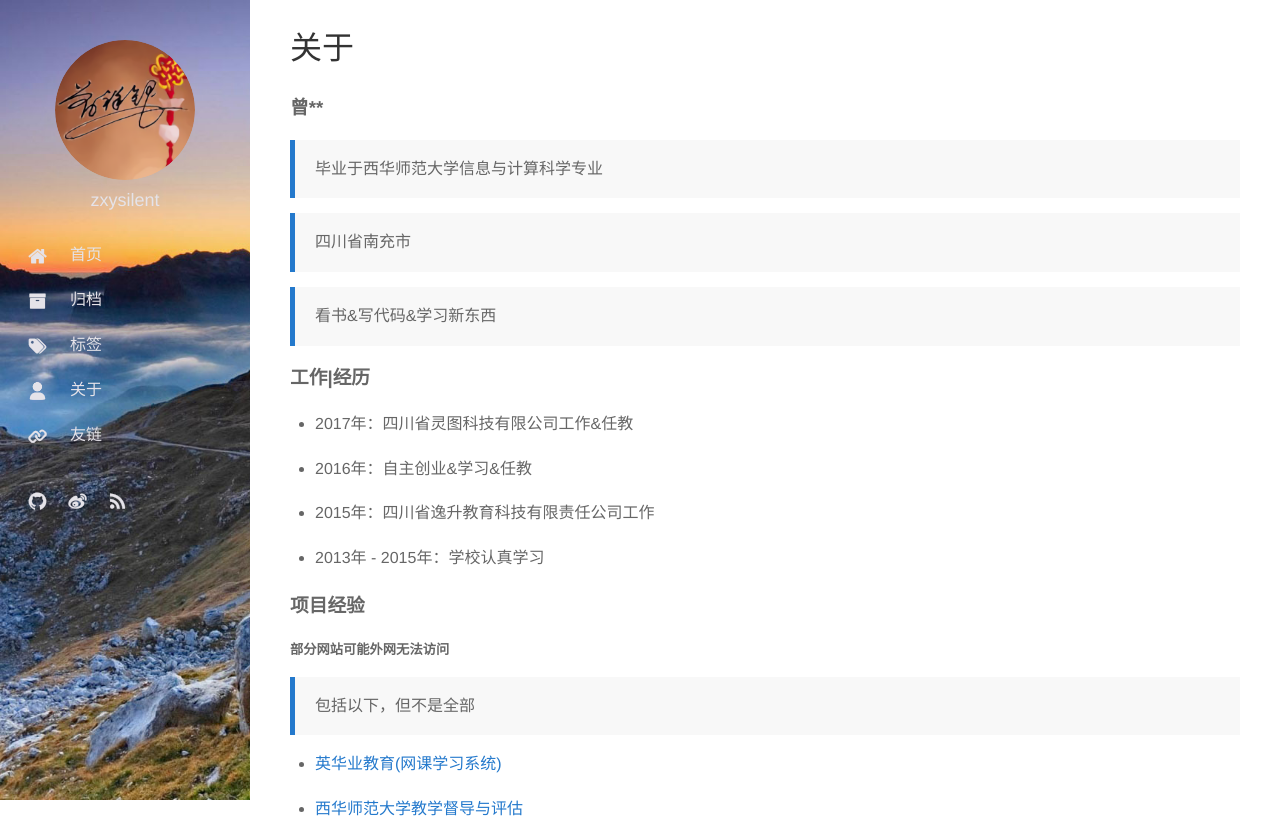
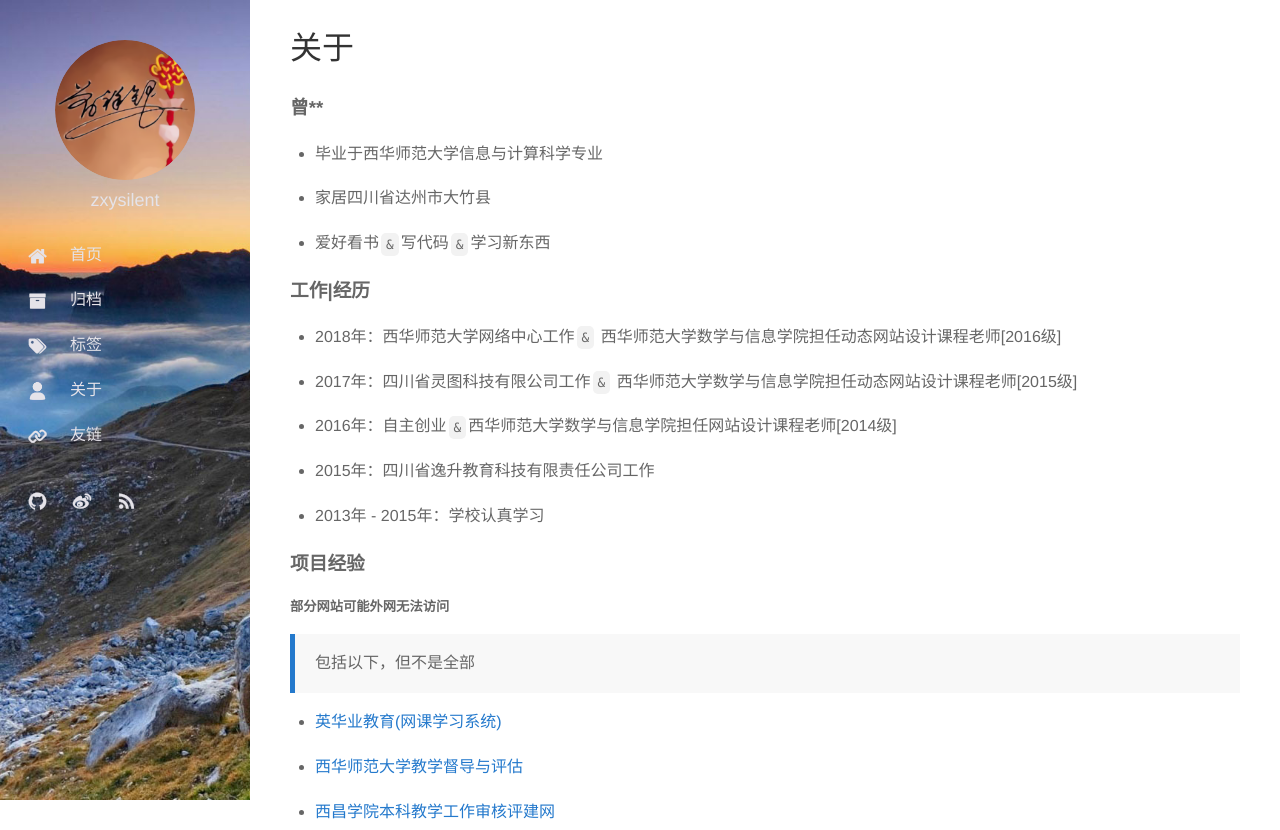
Before and after one commit to zxysilent/zxysilent.github.io, a plain HTML site: page index.html in a window 1280 px wide. Shown: the top 830 px of the page. Drawn offline with Linux system fonts and the light colour scheme; some packages are replaced by stand-ins of ours; a script that the page names is missing.

Commit message:
完善信息

```diff
--- a/index.html
+++ b/index.html
@@ -17,40 +17,26 @@
 				</div>
 				<ul class="buttons">
 					<li>
-                        <a target="_blank" href="https://blog.zxysilent.com/" title="首页"
-                            ><i class="iconfont icon-home"></i><span>首页</span></a
-                        >
+						<a target="_blank" href="https://blog.zxysilent.com/" title="首页"><i class="iconfont icon-home"></i><span>首页</span></a>
 					</li>
 					<li>
-                        <a target="_blank" href="https://blog.zxysilent.com/archives/" title="归档"
-                            ><i class="iconfont icon-archive"></i><span>归档</span></a
-                        >
+						<a target="_blank" href="https://blog.zxysilent.com/archives/" title="归档"><i class="iconfont icon-archive"></i><span>归档</span></a>
 					</li>
 					<li>
-                        <a target="_blank" href="https://blog.zxysilent.com/tags" title="标签"
-                            ><i class="iconfont icon-tags"></i><span>标签</span></a
-                        >
+						<a target="_blank" href="https://blog.zxysilent.com/tags" title="标签"><i class="iconfont icon-tags"></i><span>标签</span></a>
 					</li>
 					<li>
-                        <a target="_blank" href="https://blog.zxysilent.com/about" title="关于"
-                            ><i class="iconfont icon-user"></i><span>关于</span></a
-                        >
+						<a target="_blank" href="https://blog.zxysilent.com/about" title="关于"><i class="iconfont icon-user"></i><span>关于</span></a>
 					</li>
 					<li>
-                        <a target="_blank" href="https://blog.zxysilent.com/links" title="友链"
-                            ><i class="iconfont icon-link"></i><span>友链</span></a
-                        >
+						<a target="_blank" href="https://blog.zxysilent.com/links" title="友链"><i class="iconfont icon-link"></i><span>友链</span></a>
 					</li>
 				</ul>
 				<ul class="buttons">
 					<li>
-                        <a class="inline" rel="nofollow" target="_blank" href="https://github.com/zxysilent"
-                            ><i class="iconfont icon-github-v" title="GitHub"></i></a
-                        ><a class="inline" rel="nofollow" target="_blank" href="https://weibo.com/u/2909680165"
-                            ><i class="iconfont icon-weibo" title="weibo"></i></a
-                        ><a class="inline" href="https://blog.zxysilent.com/rss.html"
-                            ><i class="iconfont icon-rss-v" title="RSS"></i
-                        ></a>
+						<a class="inline" rel="nofollow" target="_blank" href="https://github.com/zxysilent"><i class="iconfont icon-github-v" title="GitHub"></i></a>
+						<a class="inline" rel="nofollow" target="_blank" href="https://weibo.com/u/2909680165"><i class="iconfont icon-weibo" title="weibo"></i></a>
+						<a class="inline" href="https://blog.zxysilent.com/rss.html"><i class="iconfont icon-rss-v" title="RSS"></i></a>
 					</li>
 				</ul>
 			</div>
@@ -66,19 +52,30 @@
 				<h1 class="title">关于</h1>
 				<div class="entry-content">
 					<h3 id="-">曾**</h3>
-                    <blockquote>
-                        <p>毕业于西华师范大学信息与计算科学专业</p>
-                    </blockquote>
-                    <blockquote>
-                        <p>四川省南充市</p>
-                    </blockquote>
-                    <blockquote>
-                        <p>看书&amp;写代码&amp;学习新东西</p>
-                    </blockquote>
+					<ul>
+						<li><p>毕业于西华师范大学信息与计算科学专业</p></li>
+						<li><p>家居四川省达州市大竹县</p></li>
+						<li><p>爱好看书<code>&amp;</code>写代码<code>&amp;</code>学习新东西</p></li>
+					</ul>
 					<h3 id="-">工作|经历</h3>
 					<ul>
-                        <li><p>2017年：四川省灵图科技有限公司工作&amp;任教</p></li>
-                        <li><p>2016年：自主创业&amp;学习&amp;任教</p></li>
+						<li>
+							<p>
+								2018年：西华师范大学网络中心工作<code>&amp;</code>
+								西华师范大学数学与信息学院担任动态网站设计课程老师[2016级]
+							</p>
+						</li>
+						<li>
+							<p>
+								2017年：四川省灵图科技有限公司工作<code>&amp;</code>
+								西华师范大学数学与信息学院担任动态网站设计课程老师[2015级]
+							</p>
+						</li>
+						<li>
+							<p>
+								2016年：自主创业<code>&amp;</code>西华师范大学数学与信息学院担任网站设计课程老师[2014级]
+							</p>
+						</li>
 						<li><p>2015年：四川省逸升教育科技有限责任公司工作</p></li>
 						<li><p>2013年 - 2015年：学校认真学习</p></li>
 					</ul>
@@ -99,9 +96,7 @@
 						</li>
 						<li>
 							<p>
-                                <a target="_blank" href="http://bkpj.xcc.edu.cn:8080/"
-                                    >西昌学院本科教学工作审核评建支撑材料网</a
-                                >
+								<a target="_blank" href="http://bkpj.xcc.edu.cn:8080/">西昌学院本科教学工作审核评建支撑材料网</a>
 							</p>
 						</li>
 						<li>
@@ -109,9 +104,7 @@
 						</li>
 						<li>
 							<p>
-                                <a target="_blank" href="http://doc.kc.zxysilent.com/go-web-dev/356028"
-                                    >网站开发教程[go mysql]</a
-                                >
+								<a target="_blank" href="http://doc.kc.zxysilent.com/go-web-dev/356028">网站开发教程[go mysql]</a>
 							</p>
 						</li>
 						<li>
@@ -135,9 +128,7 @@
 						</li>
 						<li>
 							<p>
-                                <a target="_blank" href="http://fgmdb.cwnu.edu.cn/"
-                                    >西华师范大学发展规划与目标管理督查办公室</a
-                                >
+								<a target="_blank" href="http://fgmdb.cwnu.edu.cn/">西华师范大学发展规划与目标管理督查办公室</a>
 							</p>
 						</li>
 						<li>
@@ -145,53 +136,41 @@
 						</li>
 						<li>
 							<p>
-                                <a target="_blank" href="http://doc.kc.zxysilent.com/ja/208236"
-                                    >网站开发教程[nodejs mysql]</a
-                                >
+								<a target="_blank" href="http://doc.kc.zxysilent.com/ja/208236">网站开发教程[nodejs mysql]</a>
 							</p>
 						</li>
 						<li>
 							<p><a target="_blank" href="http://xhxd.lintul.com/">西华师范大学校友管理系统</a></p>
 						</li>
 						<li>
-                            <p>
-                                <a target="_blank" href="http://acct.scsanti.com/">三体教育会计在线测试/模考系统</a
-                                >(已下线)
-                            </p>
+							<p><a target="_blank" href="http://acct.scsanti.com/">三体教育会计在线测试/模考系统</a>(已下线)</p>
 						</li>
 						<li>
-                            <p>
-                                <a target="_blank" href="http://study.scysedu.com/"
-                                    >四川省逸升教育科技有限责任公司在线学习平台</a
-                                >(已经更新为新版本)
-                            </p>
+							<p><a target="_blank" href="http://study.scysedu.com/">四川省逸升教育科技有限责任公司在线学习平台</a>(已经更新为新版本)</p>
 						</li>
 						<li>
-                            <p>
-                                <a target="_blank" href="http://erp.scysedu.com/"
-                                    >四川省逸升教育科技有限责任公司教务管理平台</a
-                                >(已经更新为新版本)
-                            </p>
+							<p><a target="_blank" href="http://erp.scysedu.com/">四川省逸升教育科技有限责任公司教务管理平台</a>(已经更新为新版本)</p>
 						</li>
 						<li>
-                            <p><a target="_blank" href="http://mng.cwnu.edu.cn/">西华师范大学管理学院官网</a></p>
+							<p><a target="_blank" href="http://mng.cwnu.edu.cn">西华师范大学管理学院官网</a></p>
 						</li>
 					</ul>
 					<h3 id="-">略懂一二</h3>
+					<p>更新于 201711</p>
 					<p>
 						<img src="./res/img/fqh3Mk2VZquY5emNBswEO501.png" />
 						<img src="./res/img/vY8akon14vyh0lGBO77lrXFN.png" />
 					</p>
 					<h3 id="-">证书</h3>
 					<ul>
-                        <li>2017年 第三届四川省 “互联网+”大学生创新创业大赛铜奖</li>
-                        <li>2017年（第10届）中国大学生计算机设计大赛·国家二等奖</li>
-                        <li>2016年（第9届）中国大学生计算机设计大赛·国家二等奖</li>
+						<li><p>2017年 第三届四川省 “互联网+”大学生创新创业大赛铜奖</p></li>
+						<li><p>2017年（第10届）中国大学生计算机设计大赛·国家二等奖</p></li>
+						<li><p>2016年（第9届）中国大学生计算机设计大赛·国家二等奖</p></li>
 					</ul>
 					<h3 id="-">联系我？</h3>
 					<ul>
 						<li><p>QQ：76387097</p></li>
-                        <li><p>Email：zxysilent#foxmail.com 、zxysilent#gmail.com (#换成@)</p></li>
+						<li><p>Email：zxysilent#gmail.com (#换成@)</p></li>
 						<li>
 							<p>Github：<a href="https://github.com/zxysilent">https://github.com/zxysilent</a></p>
 						</li>
@@ -199,9 +178,14 @@
 				</div>
 			</article>
 			<footer id="footer" class="inner">
-                © 2019&nbsp;-&nbsp; zxysilent&nbsp;-&nbsp;
+				&copy;2019&nbsp;-&nbsp;zxysilent&nbsp;-&nbsp;<a target="_blank" class="external beian" href="http://www.miitbeian.gov.cn/">蜀ICP备16011344号-2</a>&nbsp;
+				<span id="busuanzi_container_site_pv">
+					total:<span id="busuanzi_value_site_pv"></span> <span id="busuanzi_container_page_pv">&nbsp;page:<span id="busuanzi_value_page_pv"></span></span>
+				</span>
 			</footer>
 		</div>
 		<script src="./res/js/app.js" data-ls="js_firekylin"></script>
+		<script async src="https://hm.baidu.com/hm.js?d441f13eda74e040231e5e32370fee9d"></script>
+		<script async src="//busuanzi.ibruce.info/busuanzi/2.3/busuanzi.pure.mini.js"></script>
 	</body>
 </html>
```
Also changed, not shown: 1 other file. Lines whose indentation alone changed are shown as unchanged.
